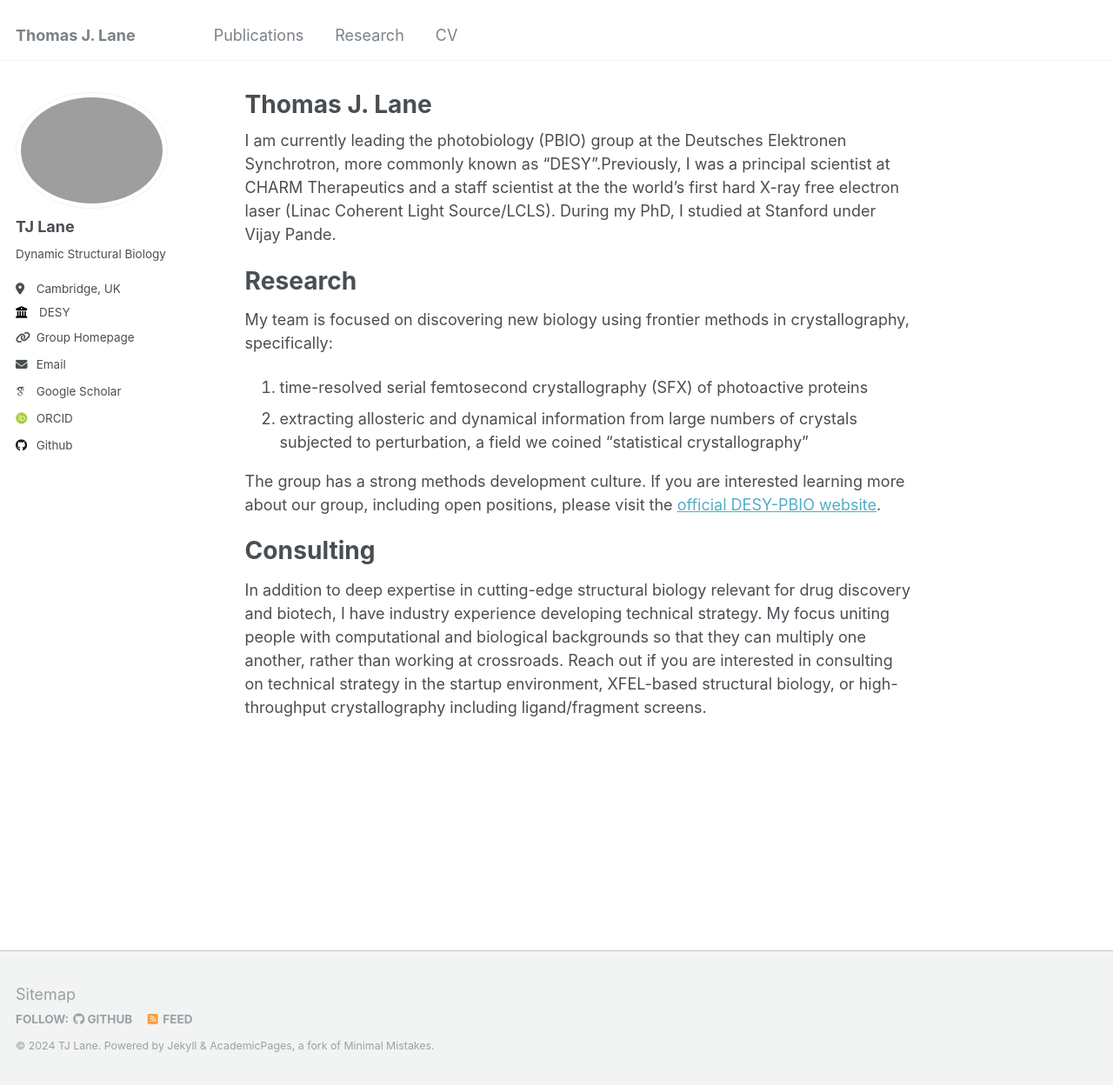
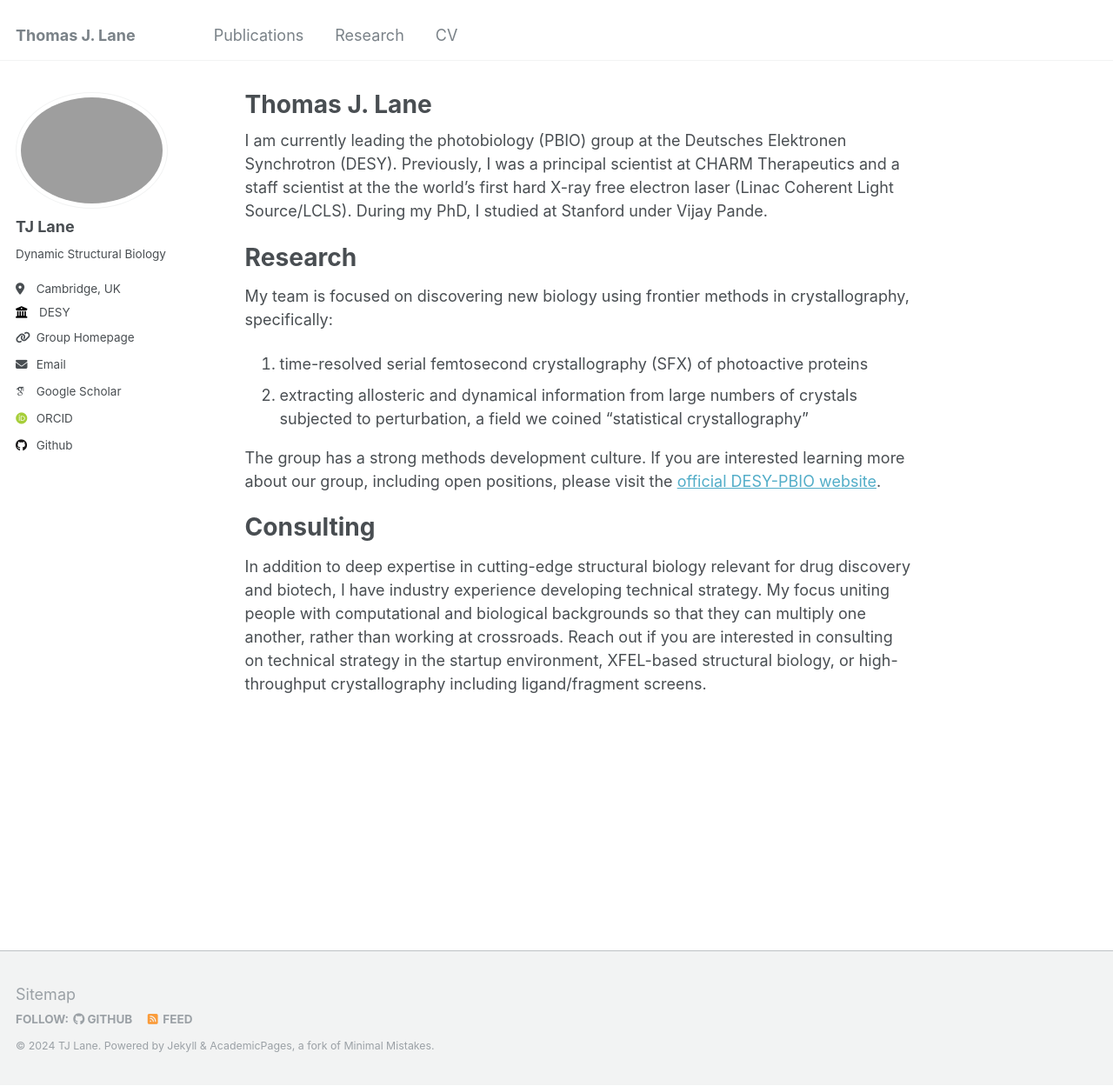
Before and after one commit to tjlane/tjlane.github.io, a Jekyll site: the page built from _pages/about.md, in a window 1280 px wide and 1249 px high. Shown: the whole window at 87% size. Built offline with Jekyll 4.4.1, drawn with Linux system fonts in a browser that asks for light colours; some web fonts are replaced.

Commit message:
fix missing space

```diff
--- a/_pages/about.md
+++ b/_pages/about.md
@@ -7,7 +7,7 @@
   - /about.html
 ---
 
-I am currently leading the photobiology (PBIO) group at the Deutsches Elektronen Synchrotron, more commonly known as "DESY".Previously, I was a principal scientist at CHARM Therapeutics and a staff scientist at the the world's first hard X-ray free electron laser (Linac Coherent Light Source/LCLS). During my PhD, I studied at Stanford under Vijay Pande.
+I am currently leading the photobiology (PBIO) group at the Deutsches Elektronen Synchrotron (DESY). Previously, I was a principal scientist at CHARM Therapeutics and a staff scientist at the the world's first hard X-ray free electron laser (Linac Coherent Light Source/LCLS). During my PhD, I studied at Stanford under Vijay Pande.
 
 
 Research
```
